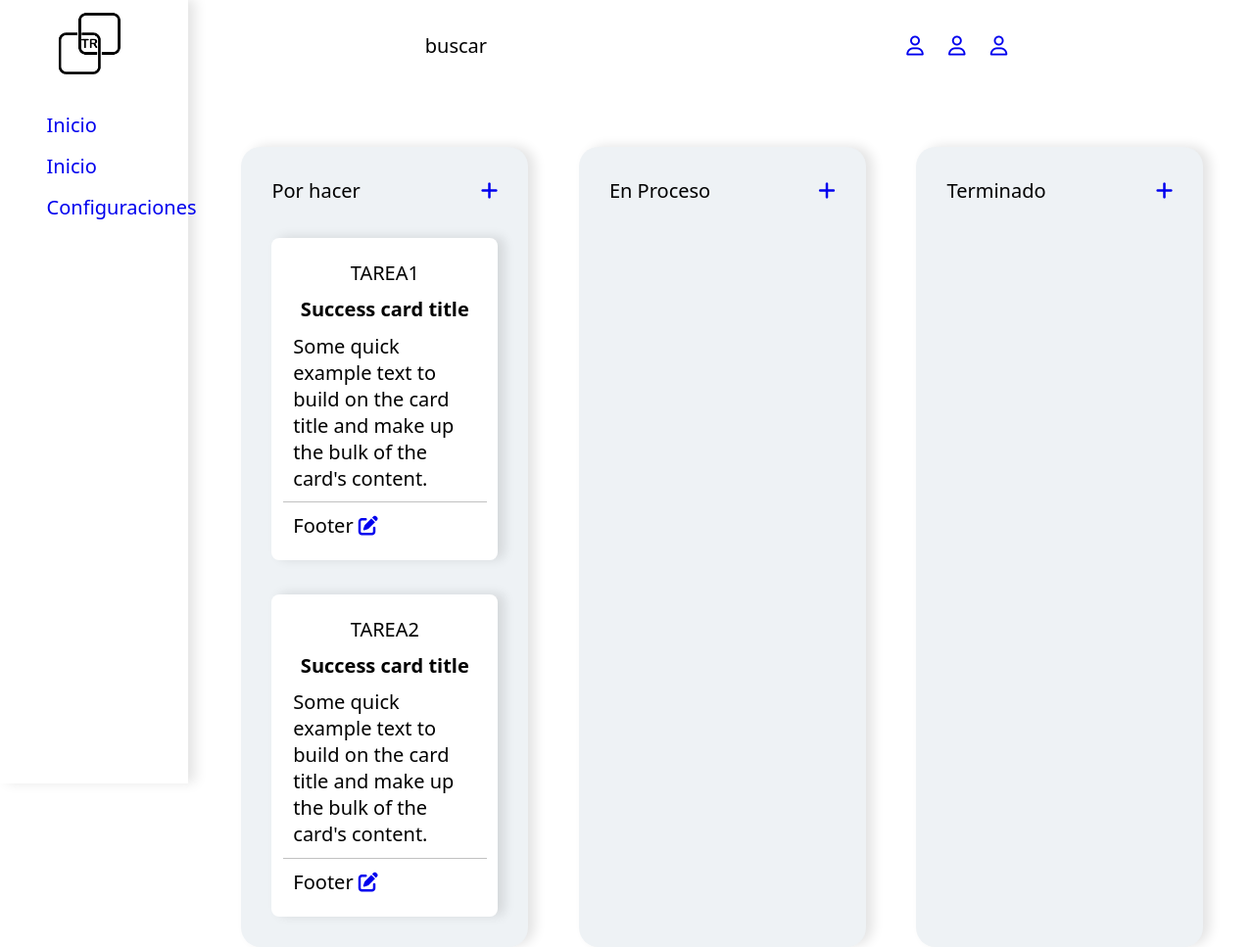
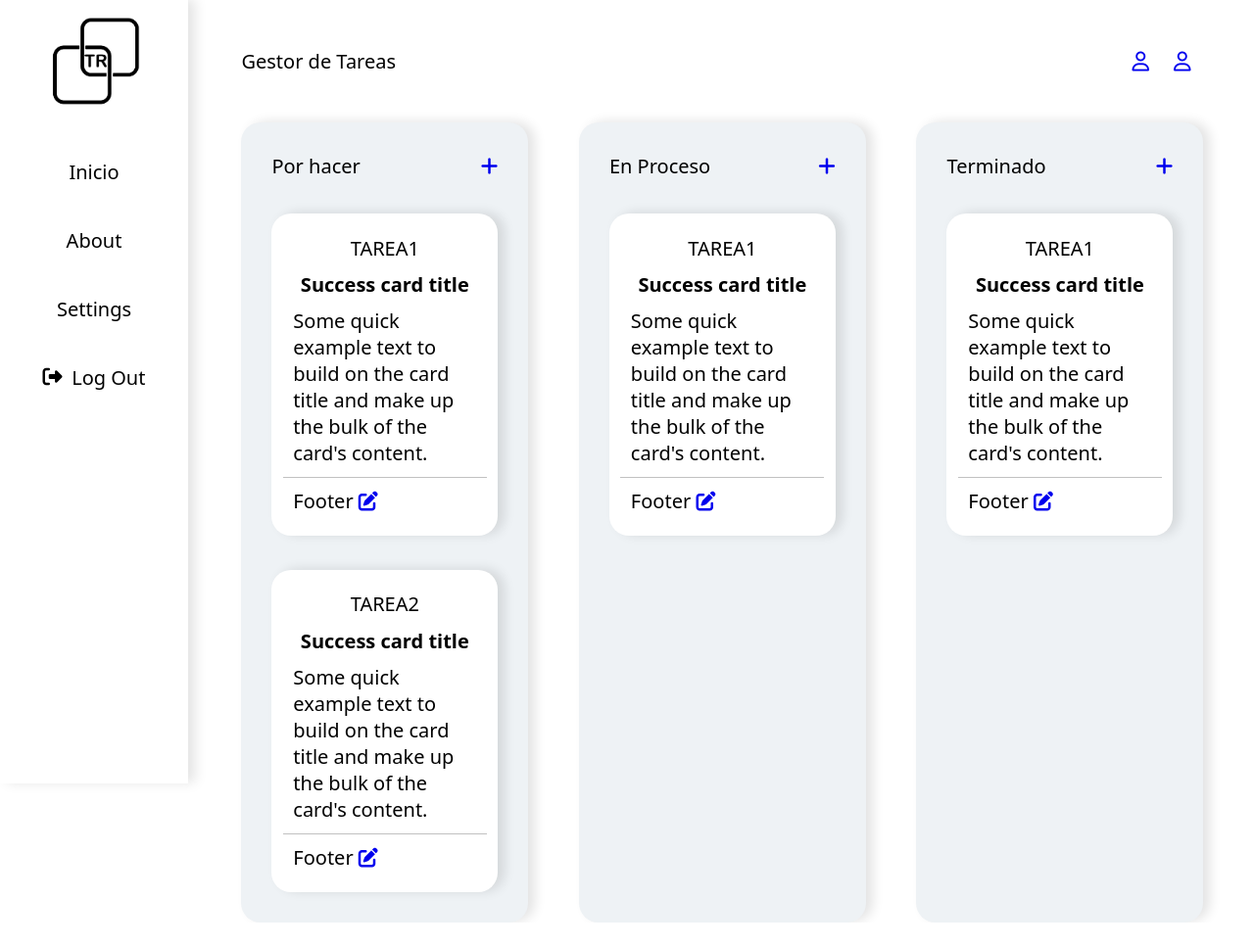
Before and after one commit to kmiloo/ProyectoPW, a PHP site: page /html/index.html in a window 1280 px wide. Shown: the whole page at 98% size. After the commit the page ends 942 px from the top, so only its background shows below. Run offline with PHP 8.4, Linux system fonts and the light colour scheme.

Commit message:
Mejora menu lateral

```diff
--- a/pagina/css/style.css
+++ b/pagina/css/style.css
@@ -19,14 +19,61 @@ body{
     background: white;
     height: 100%;
     box-shadow: 7px -1px 12px rgba(0, 0, 0, 0.11);
-}
-.letras-menu{
-    padding: 5%;
+    display: flex;
+    flex-direction: column;
 }
 .logo{
-    height: 100px;
-    width: 100px;
+    height: 140px;
+    width: 140px;
     object-fit: cover;
+}
+.inicio div{
+    display: flex;
+    align-items: center;
+    justify-content: center;
+}
+
+.inicio li{
+    height: 70px;
+    background-color: white;
+
+
+}
+.inicio li a{
+    list-style: none;
+    text-decoration: none;
+    color: var(--text-color);
+    width: 100%;
+    height: 100%;
+    display: flex;
+    align-items: center;
+    justify-content: center;
+}
+.inicio li a:hover{
+    background-color: #EEF2F5;
+}
+
+
+
+.logout li{
+    height: 70px;
+    background-color: white;
+}
+.logout li a span{
+    padding-left: 5%;
+}
+.logout li a{
+    list-style: none;
+    text-decoration: none;
+    color: var(--text-color);
+    width: 100%;
+    height: 100%;
+    display: flex;
+    align-items: center;
+    justify-content: center;
+}
+.logout li a:hover{
+    background-color: #EEF2F5;
 }
 /* MENU LATERAL*/
 /* MENU LATERAL*/
@@ -38,8 +85,10 @@ body{
 .arriba{
     display: flex;
     height: 85px;
-    justify-content: space-around;
-    padding: 3%;
+    justify-content: space-between;
+    align-items: center;
+    padding: 20px 5%;
+
     /* position: absolute;
     top: 50%;
     left: 50%;
@@ -65,7 +114,6 @@ body{
 .contenedores-tareas {
     display: flex;
 
-
 }
 
 .contenedores-tareas > .tareas {
@@ -83,16 +131,12 @@ body{
 }
 
 
-
-
-
-
 /* CARTAS DENTRO DE TAREAS*/
 /* CARTAS DENTRO DE TAREAS*/
 /* CARTAS DENTRO DE TAREAS*/
 .carta-tarea{
     background-color: white;
-    border-radius: 8px;
+    border-radius: 20px;
     box-shadow: 7px -1px 12px rgba(0, 0, 0, 0.11);
 }
 
@@ -165,6 +209,10 @@ body{
 @media (max-width: 767px) {
     body {
         flex-direction: column;
+        width: 100%;
+    }
+    main{
+        flex-direction: column;
     }
     .menu-contenido{
         display: flex;
@@ -172,14 +220,15 @@ body{
 
     .menu {
         width: 100%; /* Ocupa todo el ancho disponible */
-        height: 0%;
+
     }
 
     .contenedores-tareas {
-        padding: 5%;
+        display: flex;
+        flex-direction: column;
     }
 
-    .contenedores-tareas > .tareas {
-        width: 100%; /* Ocupa todo el ancho disponible */
-    }
+    /* .contenedores-tareas > .tareas {
+
+    } */
 }
--- a/pagina/html/index.html
+++ b/pagina/html/index.html
@@ -10,47 +10,64 @@
 </head>
 <body>
 
+    <!-- ================= SIDE VAR ======================-->
     <nav class="menu">
-        <ul class="menu-contenido">
+
+        <!-- ================= ZONA DE INICIO ======================-->
+        <div class="inicio">
+            <div>
+                <img src="../img/LOGO.png" alt="TR" class="logo">
+            </div>
             <li>
-                <img src="../img/LOGO.png" alt="TR" class="logo">
+                <a href="#">
+                    <span>Inicio</span>
+                </a>
             </li>
-            <li class="letras-menu"><a href="#">Inicio</a></li>
-            <li class="letras-menu"><a href="#">Inicio</a></li>
-            <li class="letras-menu"><a href="#">Configuraciones</a></li>
+            <li>
+                <a href="#">
+                    <span>About</span>
+                </a>
+            </li>
+            <li>
+                <a href="#">
+                    <span>Settings</span>
+                </a>
+            </li>
+        </div>
 
-        </ul>
+        <!-- ================= ZONA DE LOGOUT ======================-->
+        <div class="logout">
+            <li>
+                <a href="#">
+                    <i class="fa-solid fa-right-from-bracket"></i>
+                    <span>Log Out</span>
+                </a>
+            </li>
+        </div>
     </nav>
 
 
     <main>
+
+
+        <!-- ================= ZONDA DE ARRIBA DE CONTENEDORES TAREAS ======================-->
         <div class="arriba">
-
             <div>
-                buscar
+                <p>Gestor de Tareas</p>
             </div>
             <div class="iconos-arriba">
                 <li>
                     <a href="#" ><i class="fa-regular fa-user"></i></a>
                     <a href="#" ><i class="fa-regular fa-user"></i></a>
-                    <a href="#" ><i class="fa-regular fa-user"></i></a>
                 </li>
-
-
             </div>
-
         </div>
 
 
-
-
-
-
+        <!-- ================= CONTENEDORES DE TAREAS ======================-->
         <div class="contenedores-tareas">
-
+            <!-- ================= CONTENEDOR POR HACER ======================-->
             <div class="tareas">
-
-
 
                 <div class="icon">
                     <p>Por hacer</p>
@@ -58,7 +75,7 @@
 
                 </div>
 
-
+                <!-- ================= CARTAS DE TAREAS (mejorar)======================-->
                 <div class="carta-tarea">
 
                     <div class="carta-header">TAREA1</div>
@@ -72,6 +89,7 @@
 
                     </div>
                 </div>
+                <!-- ================= OTRAS CARTA ======================-->
                 <div class="carta-tarea">
                     <div class="carta-header">TAREA2</div>
                     <div class="card-body text-success">
@@ -83,48 +101,54 @@
                         <a href="#"><i class="fas fa-edit"></i></a>
                     </div>
                 </div>
+            </div>
 
+            <!-- ================= CONTENEDOR EN PROCESO======================-->
+            <div class="tareas">
+                <div class="icon">
+                    <p>En Proceso</p>
+                    <a href="#"><i class="fa-solid fa-plus"></i></a>
+                </div>
+                <!-- ================= UNA CARTA ======================-->
+                <div class="carta-tarea">
 
+                    <div class="carta-header">TAREA1</div>
+                    <div class="card-body text-success">
+                        <h5 class="carta-titulo">Success card title</h5>
+                        <p class="carta-texto">Some quick example text to build on the card title and make up the bulk of the card's content.</p>
+                    </div>
+                    <div class="carta-footer">
+                        Footer
+                        <a href="#"><i class="fas fa-edit"></i></a>
 
+                    </div>
+                </div>
             </div>
 
 
 
+            <!-- ================= CONTENEDOR TERMINADO======================-->
             <div class="tareas">
 
                 <div class="icon">
-                    <p>En Proceso</p>
+                    <p>Terminado</p>
+                    <a href="#"><i class="fa-solid fa-plus"></i></a>
+                </div>
+                <!-- ================= UNA CARTA ======================-->
+                <div class="carta-tarea">
 
-
-                    <a href="#"><i class="fa-solid fa-plus"></i></a>
-
-                </div>
-
-            </div>
-
-
-
-
-            <div class="tareas">
-
-                <div class="icon">
-
-                    <p>Terminado</p>
-
-                    <a href="#"><i class="fa-solid fa-plus"></i></a>
-
-
-
+                    <div class="carta-header">TAREA1</div>
+                    <div class="card-body text-success">
+                        <h5 class="carta-titulo">Success card title</h5>
+                        <p class="carta-texto">Some quick example text to build on the card title and make up the bulk of the card's content.</p>
+                    </div>
+                    <div class="carta-footer">
+                        Footer
+                        <a href="#"><i class="fas fa-edit"></i></a>
+                    </div>
                 </div>
             </div>
         </div>
-
-
     </main>
-
-
-
-
-
 </body>
 </html>
```
